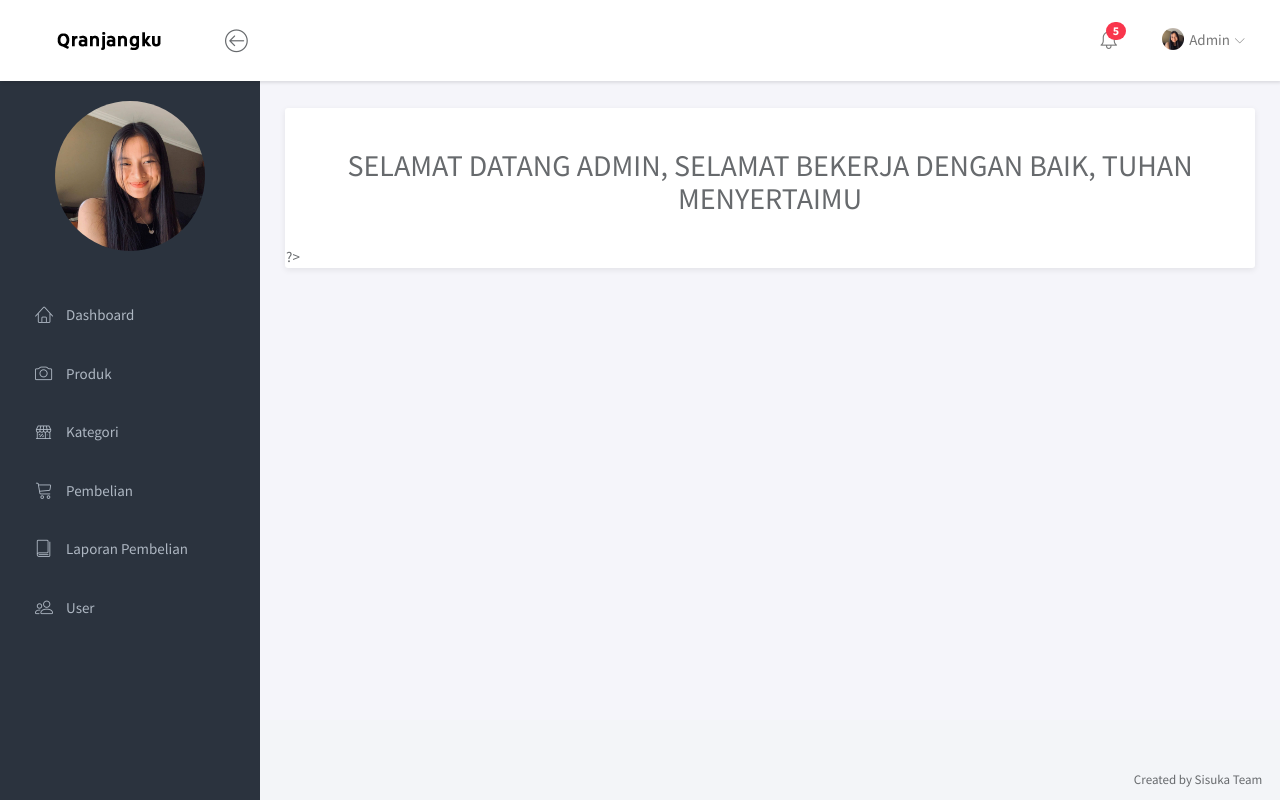
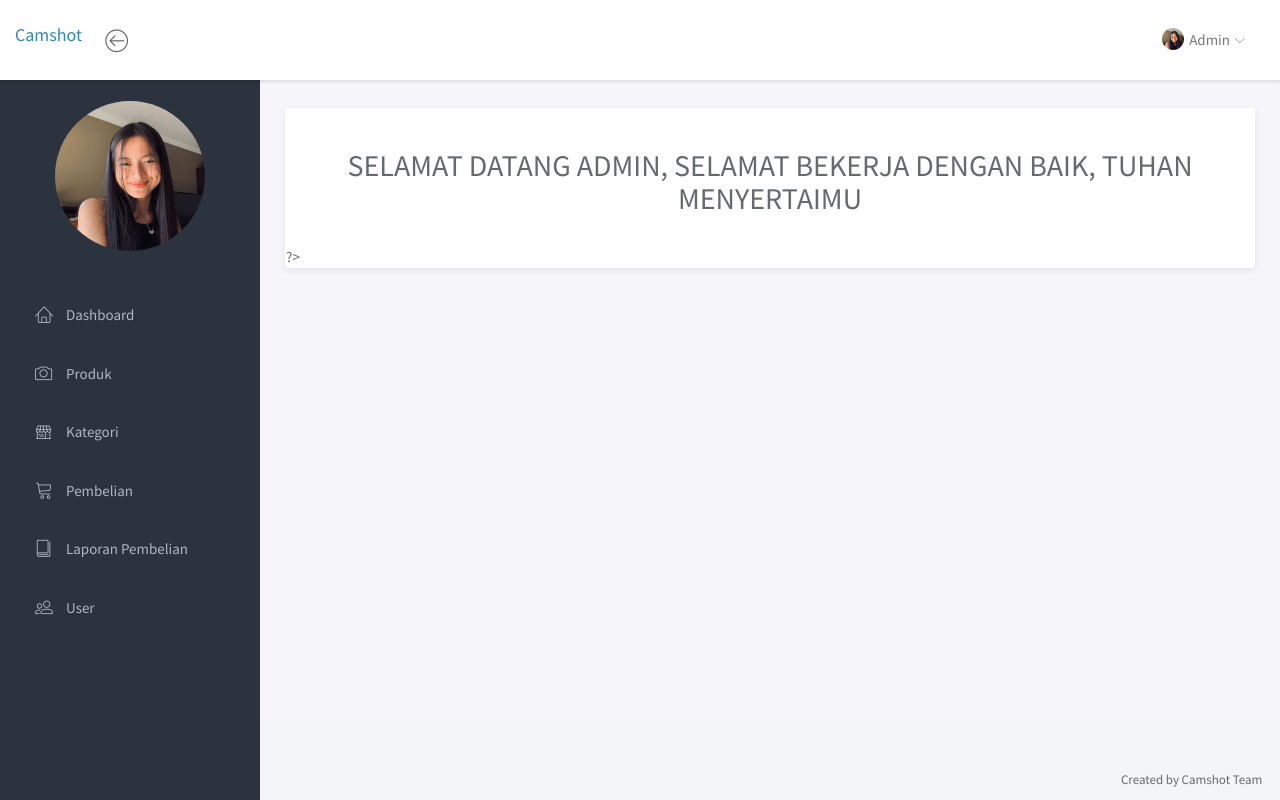
Before and after one commit to indiesurya18-073/project, a PHP site: page /admin/index.php in a window 1280 px wide. Run offline with PHP 8.4, Linux system fonts and the light colour scheme; a user stored in the database is signed in.

Commit message:
Update index.php

```diff
--- a/admin/index.php
+++ b/admin/index.php
@@ -47,8 +47,8 @@ include 'akses.php';
         <!-- NAVBAR -->
         <nav class="navbar navbar-default navbar-fixed-top">
             <!-- Logo Sisuka -->
-            <div class="brand">
-                <a href="index.php"><img src="assets/img/logo.png" alt="Klorofil Logo" class="img-responsive logo"></a>
+            <div class="navbar-brand">
+                <a href="index.php"><h4>Camshot</h4></a>
             </div>
             <div class="container-fluid">
                 <div class="navbar-btn">
@@ -56,20 +56,6 @@ include 'akses.php';
                 </div>
                 <div id="navbar-menu">
                     <ul class="nav navbar-nav navbar-right">
-                        <li class="dropdown">
-                            <a href="#" class="dropdown-toggle icon-menu" data-toggle="dropdown">
-                                <i class="lnr lnr-alarm"></i>
-                                <span class="badge bg-danger">5</span>
-                            </a>
-                            <ul class="dropdown-menu notifications">
-                                <li><a href="#" class="notification-item"><span class="dot bg-warning"></span>System space is almost full</a></li>
-                                <li><a href="#" class="notification-item"><span class="dot bg-danger"></span>You have 9 unfinished tasks</a></li>
-                                <li><a href="#" class="notification-item"><span class="dot bg-success"></span>Monthly report is available</a></li>
-                                <li><a href="#" class="notification-item"><span class="dot bg-warning"></span>Weekly meeting in 1 hour</a></li>
-                                <li><a href="#" class="notification-item"><span class="dot bg-success"></span>Your request has been approved</a></li>
-                                <li><a href="#" class="more">See all notifications</a></li>
-                            </ul>
-                        </li>
                         <li class="dropdown">
                             <a href="#" class="dropdown-toggle" data-toggle="dropdown"><img src="assets/img/admin.jpeg" class="img-circle" alt="Avatar"> <span>Admin</span> <i class="icon-submenu lnr lnr-chevron-down"></i></a>
                             <ul class="dropdown-menu">
@@ -115,8 +101,16 @@ include 'akses.php';
                                 include 'produk.php';
                             } else if ($_GET['halaman'] == "kategori") {
                                 include 'kategori.php';
+                            } else if ($_GET['halaman'] == "pembelian"){
+                                include 'pembelian.php';
+                            } else if ($_GET['halaman'] == "detailpembelian"){
+                                include 'detailpembelian.php';
                             } else if ($_GET['halaman'] == "user") {
                                 include 'user.php';
+                            } else if ($_GET['halaman'] == "pembayaran") {
+                                include 'pembayaran.php';
+                            } else if ($_GET['halaman'] == "laporan_pembelian") {
+                                include 'laporan_pembelian.php';
                             } else if ($_GET['halaman'] == "tambahproduk") {
                                 include 'tambahproduk.php';
                             } else if ($_GET['halaman'] == "hapusproduk") {
@@ -155,7 +149,7 @@ include 'akses.php';
         <div class="clearfix"></div>
         <footer>
             <div class="container-fluid">
-                <p class="copyright">Created by Sisuka Team <i class="fa fa-love"></i>
+                <p class="copyright">Created by Camshot Team <i class="fa fa-love"></i>
                 </p>
             </div>
         </footer>
```
